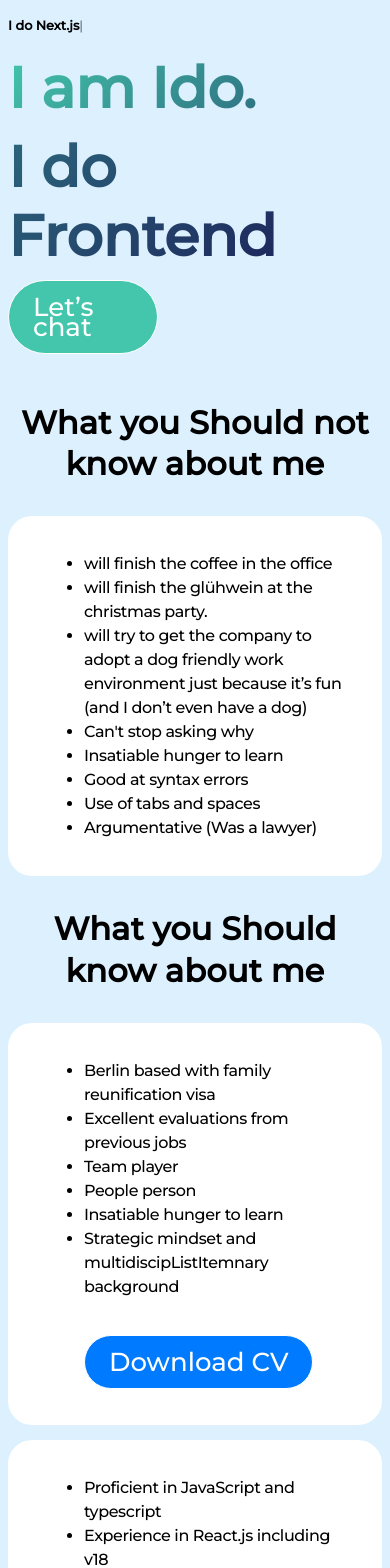
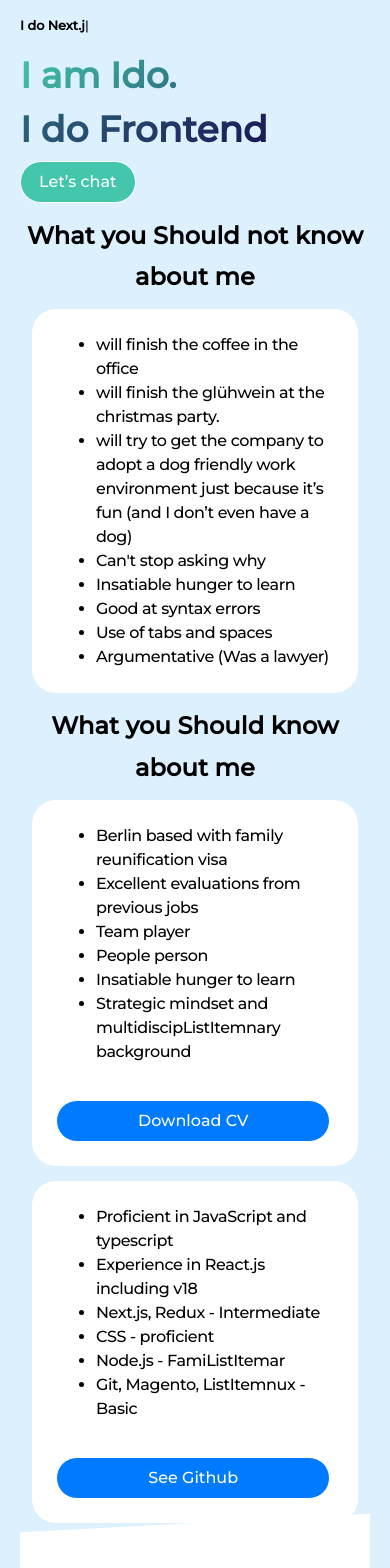
Before and after one commit to idomand/portofilo, a React (Vite) app: page / in a window 390 px wide. Shown: the top 1568 px of the page. Built offline with nearby package versions, Linux system fonts and the light colour scheme; a web font is replaced by a local one.

Commit message:
adding midia query for mobile

```diff
--- a/src/Components/Section1.tsx
+++ b/src/Components/Section1.tsx
@@ -6,7 +6,6 @@ import { Section } from "../styles/common/Container";
 
 const Section1Wrapper = styled(Section)`
   max-width: 900px;
-  margin: 0 auto 48px;
 `;
 
 const SiteHeader = styled(Header1)`
@@ -16,6 +15,10 @@ const SiteHeader = styled(Header1)`
   font-size: 57px;
   @media (${({ theme }) => theme.devices.break1}) {
     margin-bottom: 10px;
+    font-size: 45px;
+  }
+  @media (${({ theme }) => theme.devices.break2}) {
+    font-size: 36px;
   }
 `;
 
--- a/src/Components/Section2.tsx
+++ b/src/Components/Section2.tsx
@@ -28,7 +28,7 @@ const Div2 = styled(Div)`
 const Div3 = styled(Div)`
   margin-left: 24px;
   @media (${({ theme }) => theme.devices.break1}) {
-    margin-left: 0px;
+    margin-left: 12px;
   }
 `;
 
@@ -78,8 +78,8 @@ export default function Section2({}: Props) {
             <ListItem>
               Strategic mindset and multidiscipListItemnary background
             </ListItem>
-            <CVLink>Download CV</CVLink>
           </UL>
+          <CVLink>Download CV</CVLink>
         </Div2>
         <Div3>
           <UL>
@@ -89,8 +89,8 @@ export default function Section2({}: Props) {
             <ListItem>CSS - proficient</ListItem>
             <ListItem>Node.js - FamiListItemar</ListItem>
             <ListItem>Git, Magento, ListItemnux - Basic</ListItem>
-            <GitHubLink>See Github</GitHubLink>
           </UL>
+          <GitHubLink>See Github</GitHubLink>
         </Div3>
       </WhyYes>
     </Section2Wrapper>
--- a/src/styles/common/Container.ts
+++ b/src/styles/common/Container.ts
@@ -2,10 +2,19 @@ import { styled } from "styled-components";
 
 export const Section = styled.section`
   margin-bottom: 48px;
+  @media (${({ theme }) => theme.devices.break1}) {
+    margin: 0 12px;
+
+    /* margin-bottom: 10px; */
+  }
 `;
 
 export const Div = styled.div`
   background-color: white;
   padding: 36px;
   border-radius: 24px;
+  @media (${({ theme }) => theme.devices.break1}) {
+    padding: 24px;
+    margin: 0 12px;
+  }
 `;
--- a/src/styles/common/Links.ts
+++ b/src/styles/common/Links.ts
@@ -25,9 +25,12 @@ export const EmailLink: any = styled.a.attrs(() => {
     color: ${({ theme }) => theme.mainCTA};
   }
   @media (${({ theme }) => theme.devices.break1}) {
-    width: 100px;
-    max-width: 100px;
-    height: 40px;
+    font-size: 20px;
+    padding: 14px 22px;
+  }
+  @media (${({ theme }) => theme.devices.break2}) {
+    font-size: 16px;
+    padding: 10px 18px;
   }
 `;
 
@@ -39,7 +42,6 @@ export const BasicLink: any = styled.a.attrs(() => {
   background-color: ${({ theme }) => theme.blue};
   color: ${({ theme }) => theme.white};
   border: 1.3px solid ${({ theme }) => theme.white};
-
   font-size: 26px;
   font-style: normal;
   font-weight: 500;
@@ -50,6 +52,7 @@ export const BasicLink: any = styled.a.attrs(() => {
   transition: 0.3s;
   display: inline-block;
   margin-top: 36px;
+  margin-left: 40px;
   &:hover,
   &:active {
     background: ${({ theme }) => theme.white};
@@ -61,4 +64,11 @@ export const BasicLink: any = styled.a.attrs(() => {
     max-width: 100px;
     height: 40px; */
   }
+  @media (${({ theme }) => theme.devices.break2}) {
+    font-size: 16px;
+    padding: 10px 18px;
+    margin-left: 0;
+    width: 85%;
+    text-align: center;
+  }
 `;
--- a/src/styles/common/Text.ts
+++ b/src/styles/common/Text.ts
@@ -14,13 +14,13 @@ export const Header2 = styled.h2`
   font-weight: 700;
 
   color: ${({ theme }) => theme.LightBlue};
-  @media (max-width: 640px) {
-    font-size: 1.5em;
+  @media (${({ theme }) => theme.devices.break2}) {
+    font-size: 1em;
   }
 `;
 
 export const Header3 = styled.h3`
-  margin: 24 0 24px 0;
+  margin: 24px 0;
   text-align: center;
   font-weight: 700;
   font-size: 32px;
@@ -28,6 +28,10 @@ export const Header3 = styled.h3`
   font-weight: 700;
   line-height: 41.205px;
   letter-spacing: 0.16px;
+  @media (${({ theme }) => theme.devices.break2}) {
+    font-size: 1.5em;
+    margin: 12px 0;
+  }
 `;
 
 export const Text = styled.p`
```
